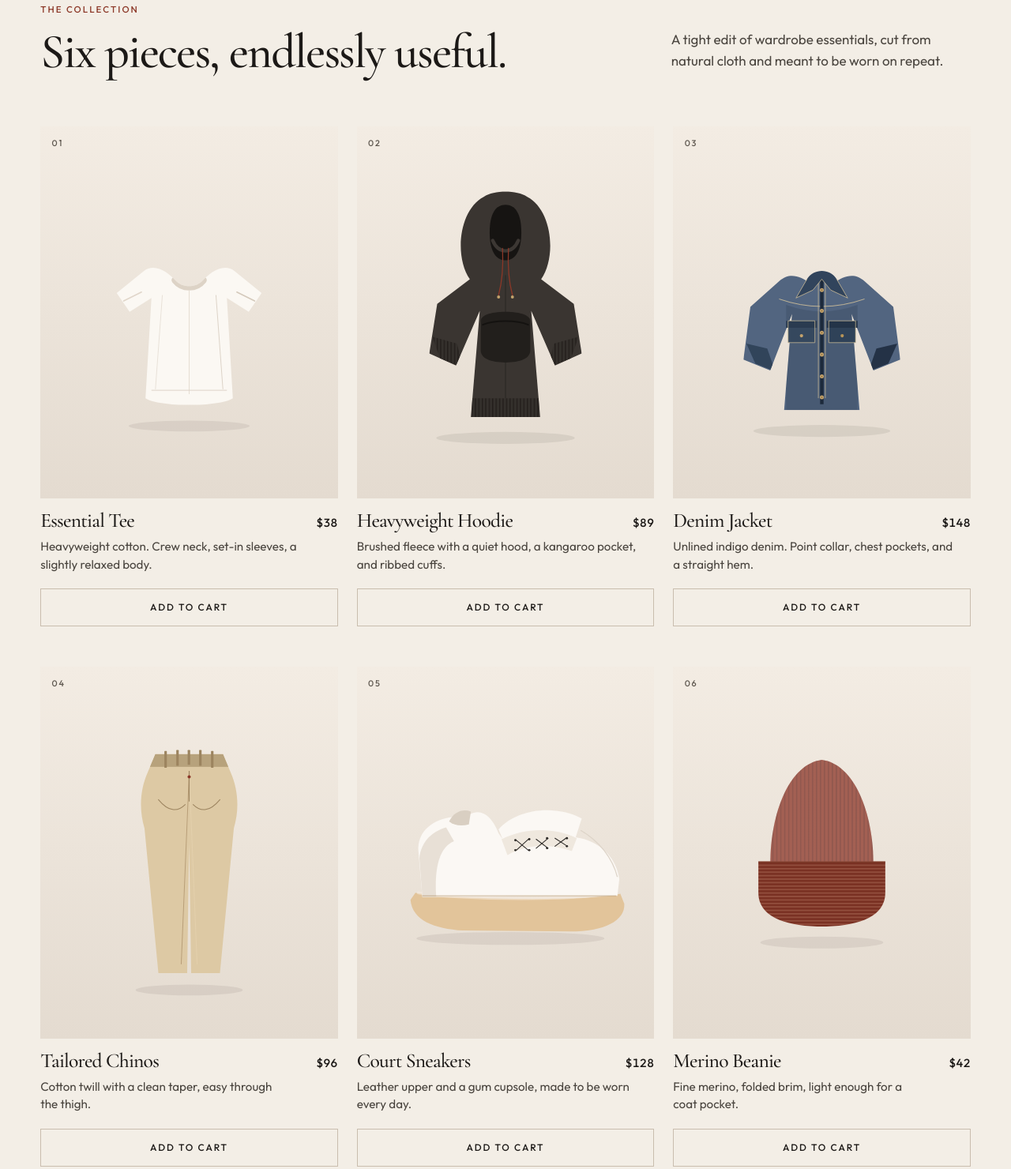
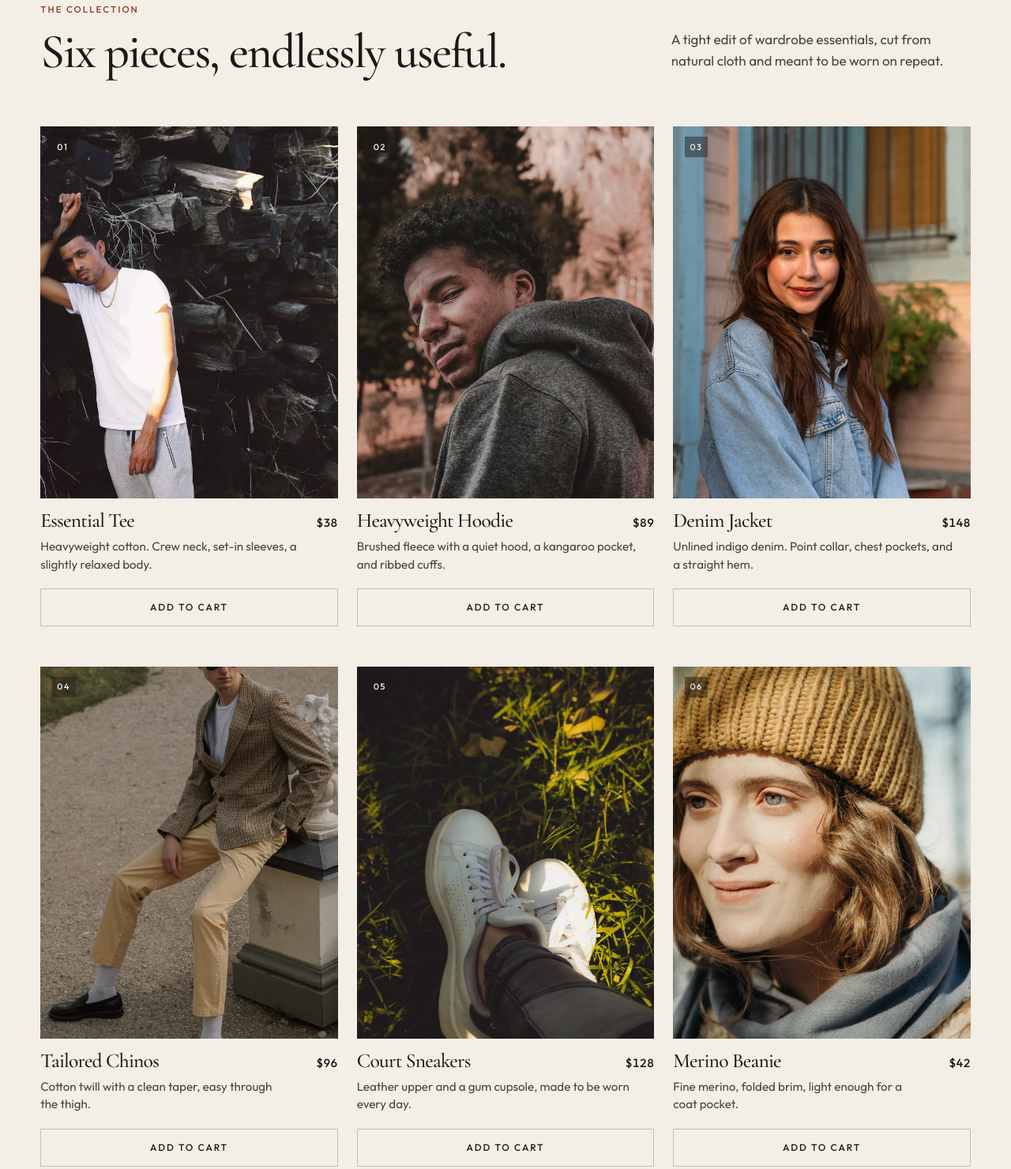
Before and after one commit to isaacegarvin-hash/thread-and-co, a plain HTML site: page index.html in a window 1280 px wide. Shown: the part 986-2466 px from the top of the page at 79% size. Drawn offline with nearby package versions, Linux system fonts and the light colour scheme.

Commit message:
Replace product illustrations with licensed lifestyle photos. (#2)
Use warm, editorial Pexels photographs for the hero and all six pieces, cropped to a fixed 4:5 WebP, with credits and updated screenshots.

Co-authored-by: Cursor Agent <cursoragent@cursor.com>
Co-authored-by: isaacegarvin-hash <isaacegarvin-hash@users.noreply.github.com>

```diff
--- a/css/styles.css
+++ b/css/styles.css
@@ -484,13 +484,15 @@ h1 em {
 
 .plate {
   position: absolute;
-  z-index: 1;
+  z-index: 2;
   top: 0.8rem;
   left: 0.9rem;
+  padding: 0.28rem 0.42rem;
   font-size: 0.68rem;
   font-weight: 500;
-  letter-spacing: 0.16em;
-  color: var(--muted);
+  letter-spacing: 0.14em;
+  color: var(--on-accent);
+  background: rgba(28, 25, 23, 0.46);
 }
 
 .product-info {
--- a/index.html
+++ b/index.html
@@ -51,7 +51,7 @@
 
         <figure class="hero-visual">
           <div class="hero-frame">
-            <img src="assets/denim-jacket.svg" alt="" width="600" height="750">
+            <img src="assets/photos/denim-jacket-hero.webp" alt="" width="1280" height="1600" fetchpriority="high" decoding="async">
           </div>
           <figcaption>
             <a href="#denim-jacket">Denim Jacket</a>
@@ -82,7 +82,7 @@
             <article>
               <div class="product-media">
                 <span class="plate" aria-hidden="true">01</span>
-                <img src="assets/tee.svg" alt="Ivory essential crewneck T-shirt with set-in sleeves" width="600" height="750">
+                <img src="assets/photos/essential-tee.webp" alt="Person in a plain ivory crewneck T-shirt, standing in warm sunlight against stacked logs" width="1280" height="1600" loading="lazy" decoding="async">
               </div>
               <div class="product-info">
                 <div class="product-heading">
@@ -99,7 +99,7 @@
             <article>
               <div class="product-media">
                 <span class="plate" aria-hidden="true">02</span>
-                <img src="assets/hoodie.svg" alt="Charcoal heavyweight pullover hoodie with a kangaroo pocket" width="600" height="750">
+                <img src="assets/photos/heavyweight-hoodie.webp" alt="Person in a heather grey pullover hoodie, outdoors among trees in warm light" width="1280" height="1600" loading="lazy" decoding="async">
               </div>
               <div class="product-info">
                 <div class="product-heading">
@@ -116,7 +116,7 @@
             <article>
               <div class="product-media">
                 <span class="plate" aria-hidden="true">03</span>
-                <img src="assets/denim-jacket.svg" alt="Indigo denim jacket with a point collar and chest pockets" width="600" height="750">
+                <img src="assets/photos/denim-jacket.webp" alt="Person wearing a light-wash denim jacket with chest pockets, in warm afternoon light" width="1280" height="1600" loading="lazy" decoding="async">
               </div>
               <div class="product-info">
                 <div class="product-heading">
@@ -133,7 +133,7 @@
             <article>
               <div class="product-media">
                 <span class="plate" aria-hidden="true">04</span>
-                <img src="assets/chinos.svg" alt="Sand tailored chino trousers with a tapered leg" width="600" height="750">
+                <img src="assets/photos/tailored-chinos.webp" alt="Person in sand tailored trousers, seated in a formal garden" width="1280" height="1600" loading="lazy" decoding="async">
               </div>
               <div class="product-info">
                 <div class="product-heading">
@@ -150,7 +150,7 @@
             <article>
               <div class="product-media">
                 <span class="plate" aria-hidden="true">05</span>
-                <img src="assets/sneakers.svg" alt="Ivory court sneaker with a gum sole, shown in profile" width="600" height="750">
+                <img src="assets/photos/court-sneakers.webp" alt="White leather court sneakers on grass in warm sunlight" width="1280" height="1600" loading="lazy" decoding="async">
               </div>
               <div class="product-info">
                 <div class="product-heading">
@@ -167,7 +167,7 @@
             <article>
               <div class="product-media">
                 <span class="plate" aria-hidden="true">06</span>
-                <img src="assets/beanie.svg" alt="Rust merino beanie with a ribbed crown and folded cuff" width="600" height="750">
+                <img src="assets/photos/merino-beanie.webp" alt="Person wearing a ribbed mustard knit beanie in a sunlit winter woodland" width="1280" height="1600" loading="lazy" decoding="async">
               </div>
               <div class="product-info">
                 <div class="product-heading">
```
Also changed, not shown: assets/photos/court-sneakers.webp (added), assets/photos/denim-jacket-hero.webp (added), assets/photos/denim-jacket.webp (added), assets/photos/essential-tee.webp (added), assets/photos/heavyweight-hoodie.webp (added), assets/photos/merino-beanie.webp (added), assets/photos/tailored-chinos.webp (added), 4 other files.
